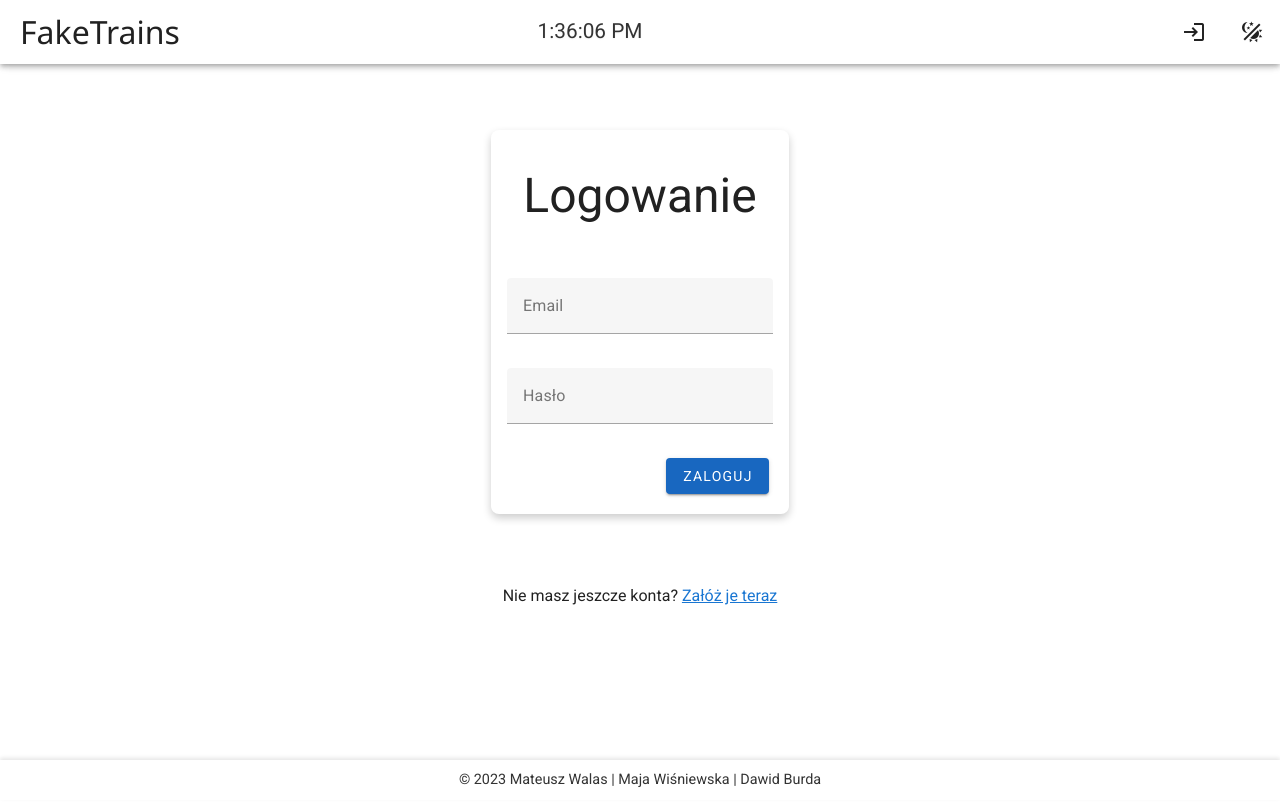
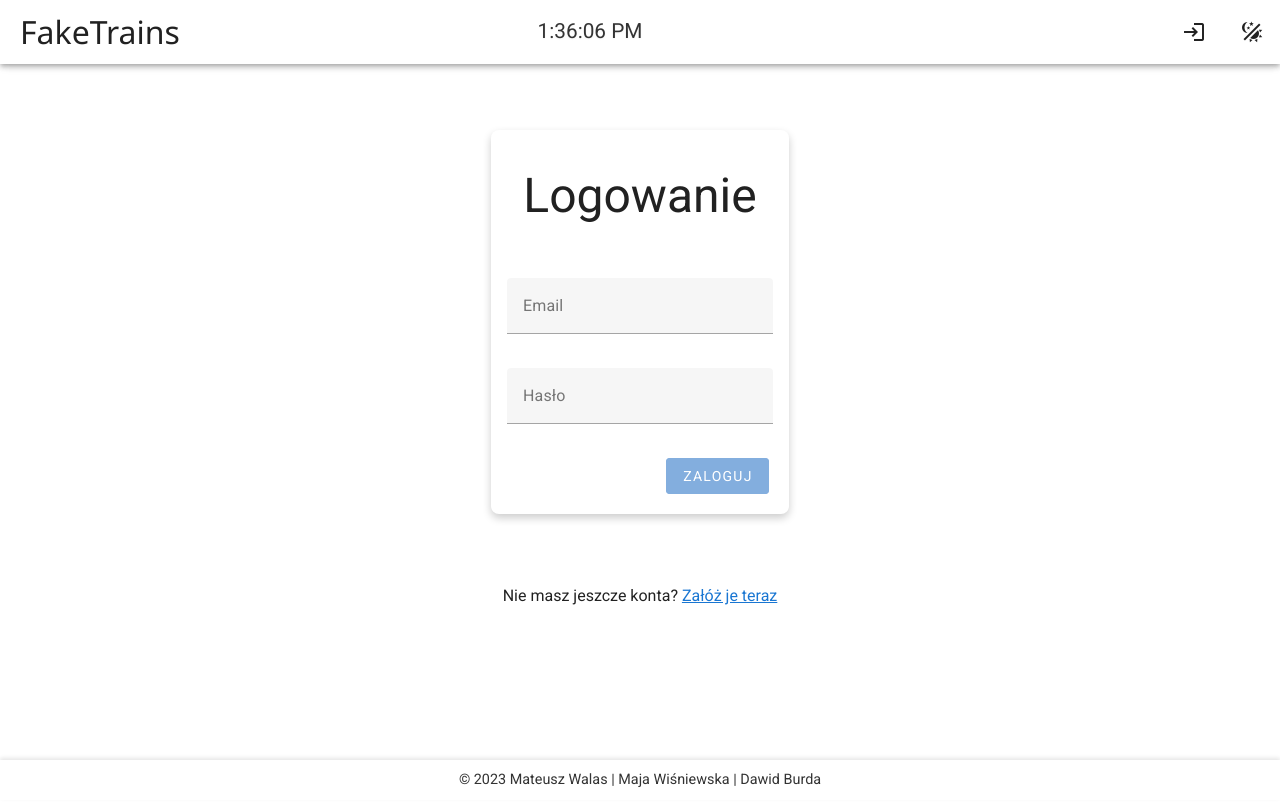
Before and after one commit to m-walas/faketrains, a Vue app in the folder frontend/: page /auth in a window 1280 px wide. Built offline with nearby package versions, Linux system fonts and the light colour scheme.

Commit message:
options api login error handling and disable button

```diff
--- a/frontend/src/components/Login.vue
+++ b/frontend/src/components/Login.vue
@@ -2,19 +2,18 @@
   <v-card class="pa-4 login-card">
     <v-card-text class="text-h3 mb-8 text-center">Logowanie</v-card-text>
 
-    <v-form v-on:keydown.enter="submitForm">
+    <v-form v-on:keydown.enter="submitForm" v-model="valid">
       <v-text-field class="input-field mb-3" v-model="email" label="Email" :rules="emailRules" outlined dense></v-text-field>
-      <v-text-field class="input-field mb-3" v-model="password" label="Hasło" type="password" outlined dense></v-text-field>
+      <v-text-field class="input-field mb-3" v-model="password" label="Hasło" type="password" :rules="passwordRules" outlined dense></v-text-field>
       <v-alert v-if="showAlert" type="error"  variant="outlined" icon="$info" class="mb-3 mx-auto" style="max-width: 260px" :value="true" v-model="showAlert">
-      {{ errorMessage }}
+        {{ errorMessage }}
       </v-alert>
       <v-row class="ma-1" justify="end">
-        <v-btn class="login-btn" @click="submitForm" color="primary" depressed> Zaloguj </v-btn>
+        <v-btn class="login-btn" @click="submitForm" color="primary" :disabled="!valid" depressed> Zaloguj  </v-btn>
       </v-row>
     </v-form>
   </v-card>
 </template>
-
 
 <style scoped>
 .login-card {
@@ -46,8 +45,7 @@
 }
 </style>
 
-
-<script lang="ts">
+<script>
 import axios from 'axios';
 import { useAuthStore } from '@/store/authStore';
 import { ref } from 'vue';
@@ -55,25 +53,31 @@ import router from '../router';
 import { useSnackbarStore } from '@/store/snackbarStore';
 
 export default {
-  setup() {
-    const email = ref('');
-    const emailRules = [
-    v => !!v || 'Email jest wymagany',
-      v => /.+@.+\..+/.test(v) || 'Podaj prawidłowy adres email',
-    ];
-    const password = ref('');
-    const authStore = useAuthStore();
-    const showAlert = ref(false);
-    const errorMessage = ref('');
-    const snackbarStore = useSnackbarStore();
-
-    const submitForm = async () => {
+  data() {
+    return {
+      email: '',
+      password: '',
+      showAlert: false,
+      errorMessage: '',
+      valid: false,
+      emailRules: [
+        v => !!v || 'Email jest wymagany',
+        v => /.+@.+\..+/.test(v) || 'Podaj prawidłowy adres email',
+      ],
+      passwordRules: [
+        v => !!v || 'Hasło jest wymagane',
+      ],
+    };
+  },
+  methods: {
+    async submitForm() {
       try {
         const response = await axios.post('/api/token/', {
-          username: email.value,
-          password: password.value
+          username: this.email,
+          password: this.password,
         });
         if (response.data.access && response.data.refresh) {
+          const authStore = useAuthStore();
           authStore.login(response.data.access, response.data.refresh);
           axios.defaults.headers.common['Authorization'] = 'Bearer ' + response.data.access;
           const userInfoResponse = await axios.get('/api/user/profile/');
@@ -81,25 +85,24 @@ export default {
             userInfoResponse.data.firstName,
             userInfoResponse.data.lastName,
           );
+          const snackbarStore = useSnackbarStore();
           snackbarStore.triggerMessage('Zalogowano pomyślnie');
           router.push('/');
         } else {
-          errorMessage.value = 'Błąd logowania: Niepoprawne dane';
-          showAlert.value = true;
+          this.errorMessage = 'Niepoprawne dane';
+          this.showAlert = true;
         }
       } catch (error) {
-        if (error.response && error.response.data.error) {
-          errorMessage.value = error.response.data.error;
-          showAlert.value = true;
+        if (axios.isAxiosError(error) && error.response && error.response.status === 401) {
+          this.errorMessage = 'Niepoprawne dane';
+          this.showAlert = true;
         } else {
-          console.error('Błąd połączenia z serwerem:', error);
-          errorMessage.value = 'Błąd połączenia z serwerem';
-          showAlert.value = true;
+          console.error('Error:', error);
+          this.errorMessage = 'Błąd połączenia z serwerem';
+          this.showAlert = true;
         }
       }
-    };
-
-    return { email, password, submitForm, errorMessage, showAlert, emailRules };
-  }
+    },
+  },
 };
 </script>
```
